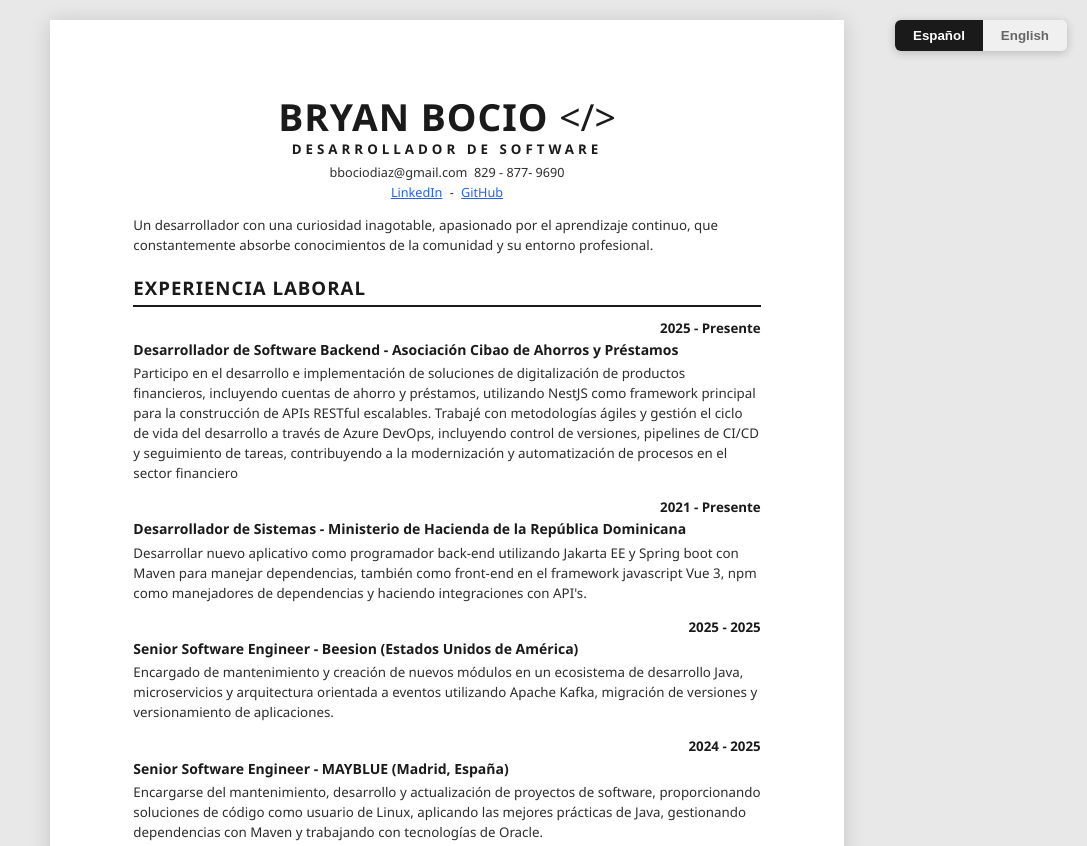
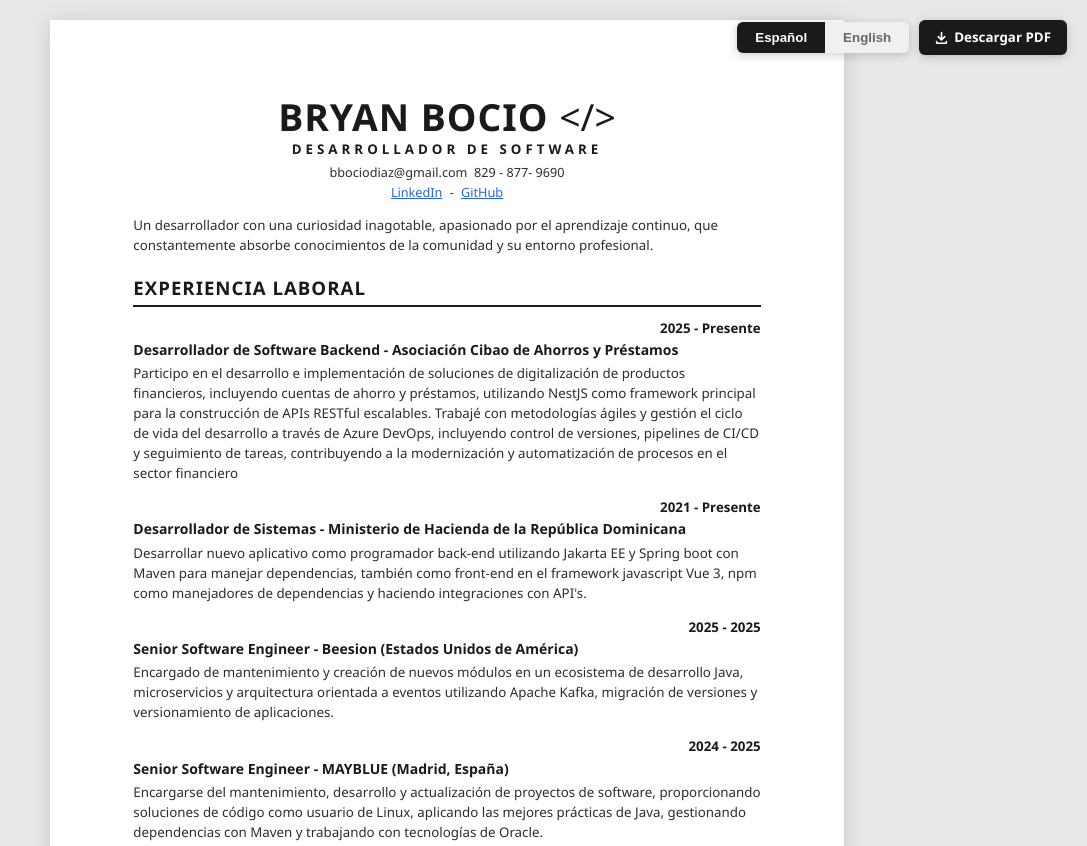
Before and after one commit to bryanbocio/my-cv, a plain HTML site: page index.html in a window 1280 px wide. Shown: the top 846 px of the page, without its empty margins (193-1280 px from the left). Drawn offline with Linux system fonts and the light colour scheme.

Commit message:
Add download PDF button with pre-rendered files
The button is a real download link, so one click saves the file instead of
opening the print dialog. It serves PDFs pre-rendered by headless Chrome,
which reuses the page's own @media print styles and keeps the text vectorial
and selectable for ATS filters.

- index.html accepts ?lang=en, and the button follows the active language
- scripts/build-pdf.ps1 rebuilds both PDFs locally
- a GitHub Action rebuilds and commits them on every push to main, failing
  if a PDF is not exactly one page or comes out in the wrong language

```diff
--- a/index.html
+++ b/index.html
@@ -50,28 +50,66 @@
       position: relative;
     }
 
-    /* ===== Language Toggle (screen only) ===== */
-    .lang-toggle {
+    /* ===== Floating Toolbar (screen only) ===== */
+    .toolbar {
       position: fixed;
       top: 20px;
       right: 20px;
       z-index: 1000;
       display: flex;
-      border-radius: 6px;
-      overflow: hidden;
-      box-shadow: 0 2px 10px rgba(0,0,0,0.2);
+      align-items: center;
+      gap: 10px;
       font-family: var(--font-main);
       opacity: 1;
       transition: opacity 0.3s ease;
     }
 
-    .lang-toggle.faded {
+    .toolbar.faded {
       opacity: 0.25;
     }
 
-    .lang-toggle.faded:hover,
-    .lang-toggle.faded:focus-within {
+    .toolbar.faded:hover,
+    .toolbar.faded:focus-within {
       opacity: 1;
+    }
+
+    .lang-toggle {
+      display: flex;
+      border-radius: 6px;
+      overflow: hidden;
+      box-shadow: 0 2px 10px rgba(0,0,0,0.2);
+    }
+
+    /* ===== Download PDF Button (screen only) ===== */
+    .pdf-btn {
+      display: inline-flex;
+      text-decoration: none;
+      align-items: center;
+      gap: 6px;
+      padding: 8px 16px;
+      border: none;
+      border-radius: 6px;
+      cursor: pointer;
+      font-family: var(--font-main);
+      font-size: 10pt;
+      font-weight: 600;
+      background: var(--color-black);
+      color: #fff;
+      white-space: nowrap;
+      box-shadow: 0 2px 10px rgba(0,0,0,0.2);
+      transition: background 0.2s;
+    }
+
+    .pdf-btn:hover,
+    .pdf-btn:focus-visible {
+      background: var(--color-link);
+    }
+
+    .pdf-btn svg {
+      width: 13px;
+      height: 13px;
+      fill: currentColor;
+      flex-shrink: 0;
     }
 
     .lang-btn {
@@ -303,7 +341,7 @@
         page-break-after: avoid;
       }
 
-      .lang-toggle {
+      .toolbar {
         display: none !important;
       }
 
@@ -336,14 +374,19 @@
         gap: 0;
       }
 
-      .lang-toggle {
-        position: fixed;
+      .toolbar {
         top: 10px;
         right: 10px;
+        gap: 8px;
       }
 
       .lang-btn {
         padding: 6px 14px;
+        font-size: 9pt;
+      }
+
+      .pdf-btn {
+        padding: 6px 12px;
         font-size: 9pt;
       }
     }
@@ -351,11 +394,27 @@
 </head>
 <body>
 
-  <!-- Language Toggle -->
-  <nav class="lang-toggle" aria-label="Language selector">
-    <button class="lang-btn active" id="btn-es" onclick="setLang('es')" aria-pressed="true">Español</button>
-    <button class="lang-btn" id="btn-en" onclick="setLang('en')" aria-pressed="false">English</button>
-  </nav>
+  <!-- Floating Toolbar: language toggle + download PDF -->
+  <div class="toolbar">
+
+    <!-- Language Toggle -->
+    <nav class="lang-toggle" aria-label="Language selector">
+      <button class="lang-btn active" id="btn-es" onclick="setLang('es')" aria-pressed="true">Español</button>
+      <button class="lang-btn" id="btn-en" onclick="setLang('en')" aria-pressed="false">English</button>
+    </nav>
+
+    <!-- Download PDF -->
+    <a class="pdf-btn" id="btn-pdf" href="pdf/Bryan-Bocio-CV-ES.pdf"
+       download="Bryan-Bocio-CV-ES.pdf">
+      <svg viewBox="0 0 16 16" aria-hidden="true" focusable="false">
+        <path d="M8 1a1 1 0 0 1 1 1v6.586l2.293-2.293a1 1 0 0 1 1.414 1.414l-4 4a1 1 0 0 1-1.414 0l-4-4a1 1 0 0 1 1.414-1.414L7 8.586V2a1 1 0 0 1 1-1z"/>
+        <path d="M2 12a1 1 0 0 1 1 1v1h10v-1a1 1 0 0 1 2 0v1.5a1.5 1.5 0 0 1-1.5 1.5h-11A1.5 1.5 0 0 1 1 14.5V13a1 1 0 0 1 1-1z"/>
+      </svg>
+      <span data-lang="es">Descargar PDF</span>
+      <span data-lang="en">Download PDF</span>
+    </a>
+
+  </div>
 
   <main class="page" role="main">
 
@@ -499,10 +558,16 @@
   </main>
 
   <script>
-    const langToggle = document.querySelector('.lang-toggle');
+    const toolbar = document.querySelector('.toolbar');
     window.addEventListener('scroll', () => {
-      langToggle.classList.toggle('faded', window.scrollY > 40);
+      toolbar.classList.toggle('faded', window.scrollY > 40);
     }, { passive: true });
+
+    // Pre-rendered by scripts/build-pdf.ps1 (headless Chrome, same print CSS).
+    const PDF_FILES = {
+      es: 'Bryan-Bocio-CV-ES.pdf',
+      en: 'Bryan-Bocio-CV-EN.pdf'
+    };
 
     function setLang(lang) {
       const root = document.getElementById('root');
@@ -513,7 +578,26 @@
 
       document.getElementById('btn-es').setAttribute('aria-pressed', lang === 'es');
       document.getElementById('btn-en').setAttribute('aria-pressed', lang === 'en');
+
+      // Point the download button at the PDF for the language on screen.
+      const pdfBtn = document.getElementById('btn-pdf');
+      pdfBtn.setAttribute('href', 'pdf/' + PDF_FILES[lang]);
+      pdfBtn.setAttribute('download', PDF_FILES[lang]);
+
+      // Keep the URL shareable (?lang=en). Not allowed on some file:// setups.
+      try {
+        const url = new URL(window.location.href);
+        if (lang === 'es') {
+          url.searchParams.delete('lang');
+        } else {
+          url.searchParams.set('lang', lang);
+        }
+        history.replaceState(null, '', url);
+      } catch (e) { /* ignore */ }
     }
+
+    // Honour ?lang=en on load, so the pre-render script can target each language.
+    setLang(new URLSearchParams(window.location.search).get('lang') === 'en' ? 'en' : 'es');
   </script>
 
 </body>
```
Also changed, not shown: 5 other files.
